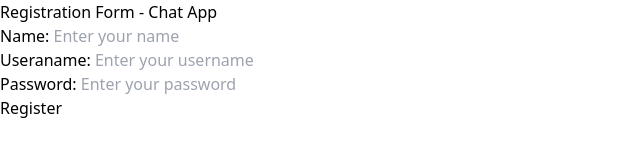
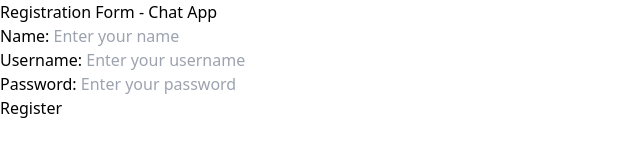
Before and after one commit to manojtsx/Chat-App, a React (Vite) app: page /register in a window 1280 px wide. Shown: the top 160 px of the page, without its empty margins (0-640 px from the left). Built offline with nearby package versions, Linux system fonts and the light colour scheme.

Commit message:
changed from useraname to username on register box

```diff
--- a/src/components/RegisterComp.jsx
+++ b/src/components/RegisterComp.jsx
@@ -17,7 +17,7 @@ const RegisterComp = () => {
           <InputBox type="text" name="name" placeholder="Enter your name" required/>
         </div>
         <div className="flex justify-between items-center">
-          <FormLabel htmlFor="username">Useraname: </FormLabel>
+          <FormLabel htmlFor="username">Username: </FormLabel>
         <InputBox type="text" name="username" placeholder="Enter your username" required/>
         </div>
         <div className="flex justify-between items-center">
```
